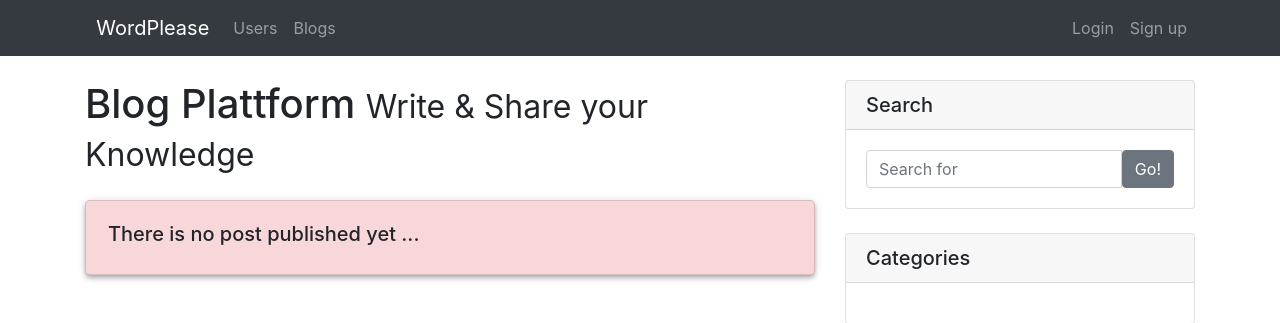
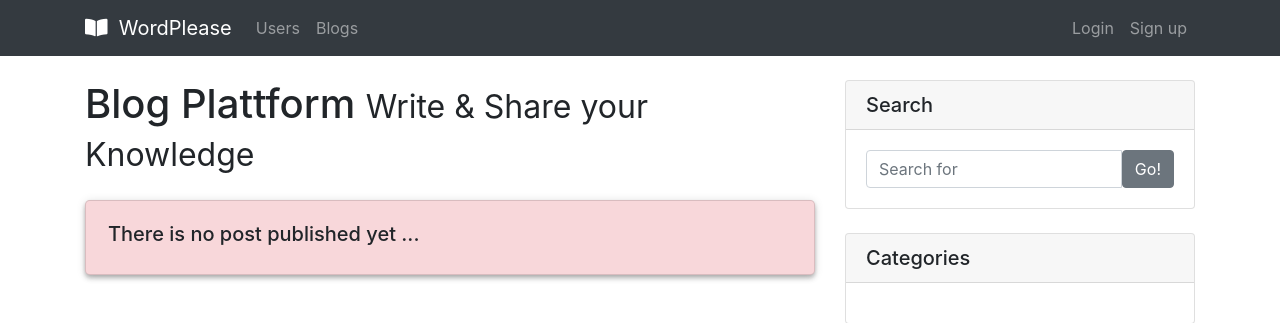
Before and after one commit to noemenend/WordPlease, a Django app: page / in a window 1280 px wide. Shown: the top 323 px of the page. Run offline with Django 3.2, Linux system fonts and the light colour scheme; data that the repository does not hold is empty; parts of the project's set-up code (start-up, migrations or seed data) failed here and were passed over; some libraries are stand-ins or nearby versions.

Commit message:
Added logo

```diff
--- a/posts/templates/posts/post_list.html
+++ b/posts/templates/posts/post_list.html
@@ -14,12 +14,14 @@
           <div class="card mb-4">
               <img class="card-img-top" src="{{post.image.url}}" alt="{{ post.name}}" title="{{ post.name }}">
             <div class="card-body">
+                 <div class="col-md-auto">
                   {% for category in post.categories.all %}
 
-                    <div class="col-md-auto">
+
                         <a class="box shadow" href="{% url 'categoriesPost' category.pk%}">{{category.name}}</a>
-                    </div>
+
                    {% endfor %}
+                      </div>
                   <h2 class="card-title">{{ post.title }}</h2>
                   <p class="card-text">{{ post.resume}}</p>
                   <a href="{% url 'post_detail' post.pk %}" class="btn btn-primary">Read More &rarr;</a>
--- a/ui/templates/base.html
+++ b/ui/templates/base.html
@@ -10,7 +10,7 @@
     <!-- Bootstrap csrc="{{post.image.url}}" alt="{{ post.name}}" title="{{ post.name }}"ore CSS -->
     <!--<link rel="stylesheet" href="{% static 'vendor/bootstrap/css/bootstrap.min.css' %}" rel="stylesheet">-->
     <link href="https://maxcdn.bootstrapcdn.com/bootstrap/4.0.0/css/bootstrap.min.css" crossorigin="anonymous" integrity="sha384-Gn5384xqQ1aoWXA+058RXPxPg6fy4IWvTNh0E263XmFcJlSAwiGgFAW/dAiS6JXm" rel="stylesheet"/>
-
+     <link rel="stylesheet" href="https://use.fontawesome.com/releases/v5.5.0/css/all.css" integrity="sha384-B4dIYHKNBt8Bc12p+WXckhzcICo0wtJAoU8YZTY5qE0Id1GSseTk6S+L3BlXeVIU" crossorigin="anonymous">
     <script src="https://code.jquery.com/jquery-3.2.1.min.js" crossorigin="anonymous" integrity="sha384-xBuQ/xzmlsLoJpyjoggmTEz8OWUFM0/RC5BsqQBDX2v5cMvDHcMakNTNrHIW2I5f"></script>
     <script src="https://cdnjs.cloudflare.com/ajax/libs/popper.js/1.12.9/umd/popper.min.js" crossorigin="anonymous" integrity="sha384-ApNbgh9B+Y1QKtv3Rn7W3mgPxhU9K/ScQsAP7hUibX39j7fakFPskvXusvfa0b4Q"></script>
     <script src="https://maxcdn.bootstrapcdn.com/bootstrap/4.0.0/js/bootstrap.min.js" crossorigin="anonymous" integrity="sha384-JZR6Spejh4U02d8jOt6vLEHfe/JQGiRRSQQxSfFWpi1MquVdAyjUar5+76PVCmYl"></script>
@@ -28,7 +28,7 @@
 <nav class="navbar navbar-expand-lg navbar-dark bg-dark fixed-top">
     <div class="container">
         <a class="navbar-brand" href="{% url 'home' %}">
-            <i class="fas fa-book-reader logo"></i>&nbsp;
+            <i class="fas fa-book-open logo"></i>&nbsp;
             WordPlease
         </a>
         <button class="navbar-toggler" type="button" data-toggle="collapse" data-target="#navbarResponsive"
@@ -119,7 +119,7 @@
             {% endblock %}
         </div>
     </div>
-
+</div>
 
     <!-- Footer -->
     <footer class="bg-dark fixed-bottom-wp">
```
